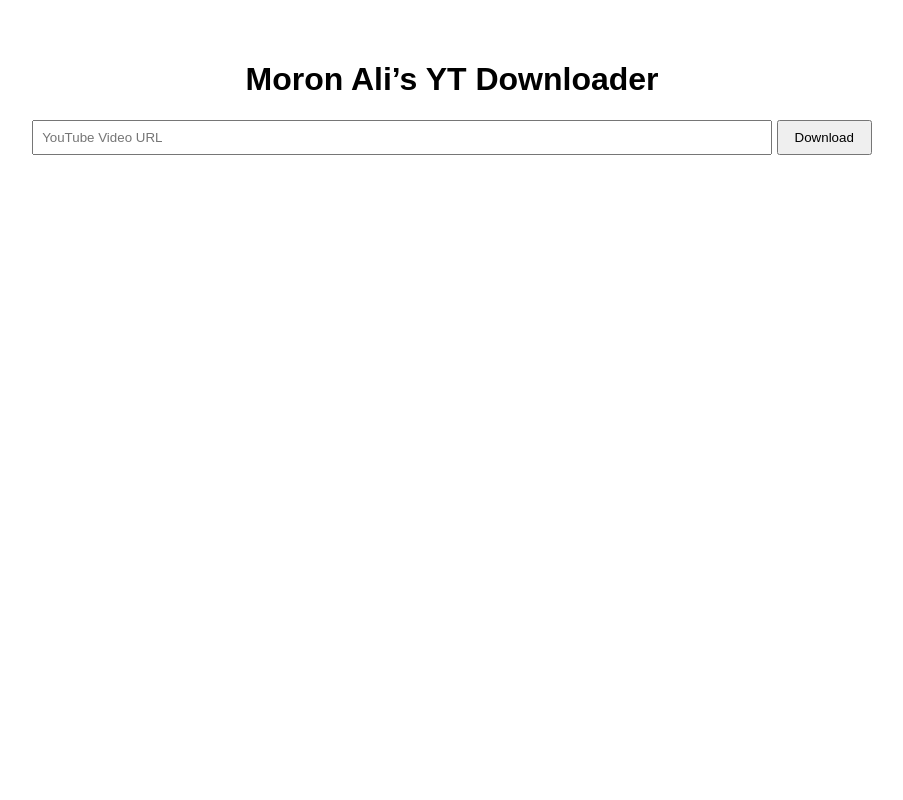
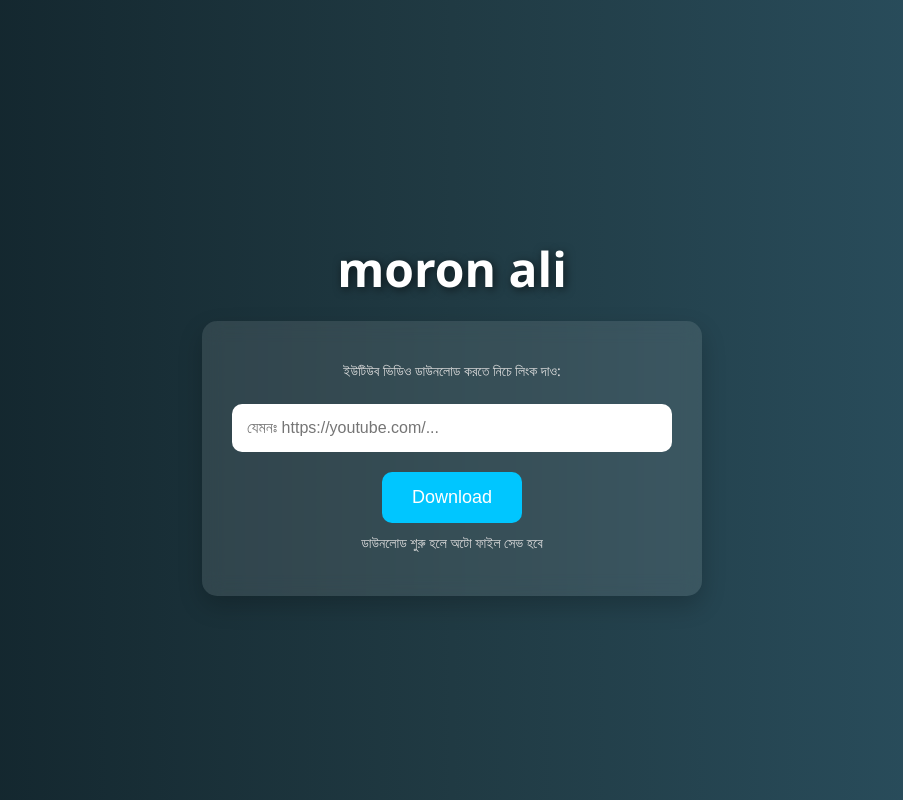
Before and after one commit to moronali05/moronloader, a website: page public/index.html in a window 1280 px wide. Shown: the whole page, without its empty margins (188-1091 px from the left). Drawn offline with Linux system fonts and the light colour scheme.

Commit message:
Update index.html

```diff
--- a/public/index.html
+++ b/public/index.html
@@ -1,26 +1,93 @@
+<!-- public/index.html -->
 <!DOCTYPE html>
 <html lang="en">
 <head>
   <meta charset="UTF-8">
+  <title>YouTube Downloader</title>
   <meta name="viewport" content="width=device-width, initial-scale=1">
-  <title>YT Video Downloader</title>
   <style>
-    body { font-family: Arial; text-align: center; padding: 2rem; }
-    input { width: 60%; padding: 0.5rem; }
-    button { padding: 0.5rem 1rem; }
+    * {
+      box-sizing: border-box;
+    }
+
+    body {
+      margin: 0;
+      font-family: "Segoe UI", Tahoma, Geneva, Verdana, sans-serif;
+      background: linear-gradient(to right, #0f2027, #203a43, #2c5364);
+      color: white;
+      display: flex;
+      flex-direction: column;
+      align-items: center;
+      justify-content: center;
+      height: 100vh;
+    }
+
+    h1 {
+      font-size: 48px;
+      margin-bottom: 20px;
+      text-shadow: 2px 2px 10px rgba(0,0,0,0.6);
+    }
+
+    .card {
+      background: rgba(255, 255, 255, 0.1);
+      backdrop-filter: blur(10px);
+      border-radius: 15px;
+      padding: 30px;
+      box-shadow: 0 10px 25px rgba(0,0,0,0.2);
+      text-align: center;
+      width: 90%;
+      max-width: 500px;
+    }
+
+    input {
+      width: 100%;
+      padding: 15px;
+      border: none;
+      border-radius: 10px;
+      margin-top: 10px;
+      font-size: 16px;
+    }
+
+    button {
+      margin-top: 20px;
+      padding: 15px 30px;
+      background-color: #00c6ff;
+      color: white;
+      border: none;
+      border-radius: 10px;
+      font-size: 18px;
+      cursor: pointer;
+      transition: 0.3s;
+    }
+
+    button:hover {
+      background-color: #0072ff;
+    }
+
+    p {
+      margin-top: 10px;
+      font-size: 14px;
+      color: #ddd;
+    }
   </style>
 </head>
 <body>
-  <h1>Moron Ali’s YT Downloader</h1>
-  <input id="url" type="text" placeholder="YouTube Video URL" />
-  <button onclick="download()">Download</button>
+  <h1>moron ali</h1>
+  <div class="card">
+    <p>ইউটিউব ভিডিও ডাউনলোড করতে নিচে লিংক দাও:</p>
+    <input type="text" id="urlInput" placeholder="যেমনঃ https://youtube.com/..." />
+    <button onclick="download()">Download</button>
+    <p>ডাউনলোড শুরু হলে অটো ফাইল সেভ হবে</p>
+  </div>
 
   <script>
     function download() {
-      const url = document.getElementById('url').value;
-      if (!url) return alert('URL দিতে হবে!');
-
-      window.location = `/download?url=${encodeURIComponent(url)}`;
+      const url = document.getElementById("urlInput").value;
+      if (!url) {
+        alert("দয়া করে ইউটিউব লিংক দিন!");
+        return;
+      }
+      window.open(`/download?url=${encodeURIComponent(url)}`, "_blank");
     }
   </script>
 </body>
```
